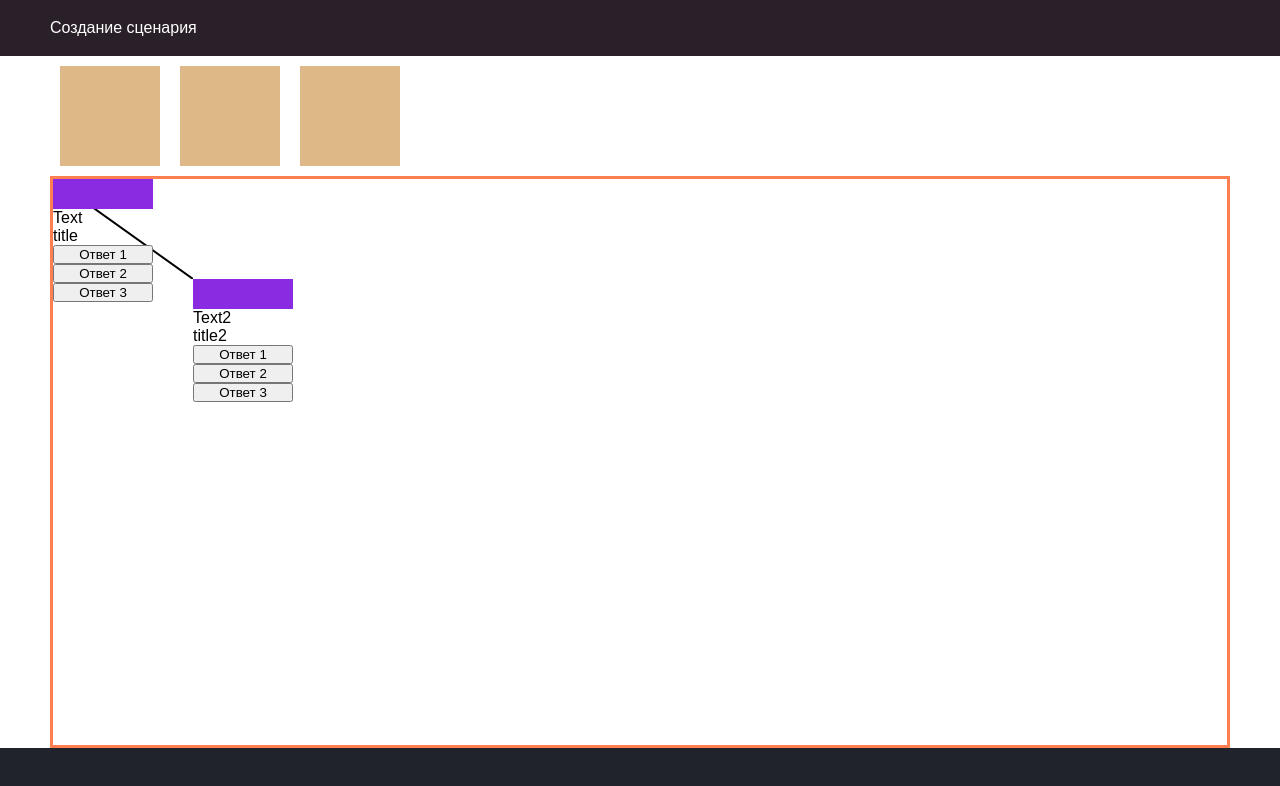
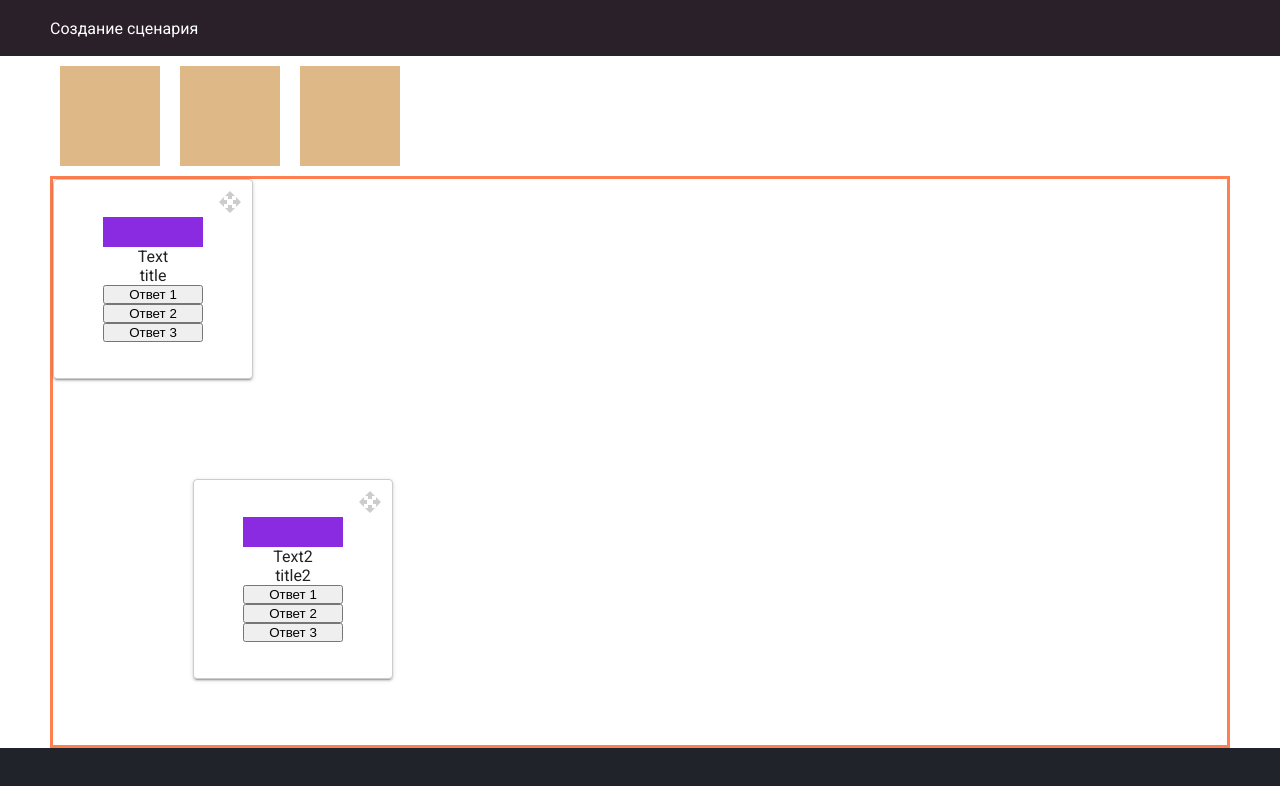
Before and after one commit to Alexandr32/SceneConstructor, an Angular app in the folder scene-constructor/: page / in a window 1280 px wide. Shown: the top 786 px of the page. Built offline with nearby package versions, Linux system fonts and the light colour scheme.

Commit message:
Флоат через ангуляр

```diff
--- a/scene-constructor/angular.json
+++ b/scene-constructor/angular.json
@@ -28,6 +28,7 @@
               "src/assets"
             ],
             "styles": [
+              "./node_modules/@angular/material/prebuilt-themes/deeppurple-amber.css",
               "src/styles.scss"
             ],
             "scripts": []
@@ -92,6 +93,7 @@
               "src/assets"
             ],
             "styles": [
+              "./node_modules/@angular/material/prebuilt-themes/deeppurple-amber.css",
               "src/styles.scss"
             ],
             "scripts": []
@@ -123,6 +125,7 @@
           }
         }
       }
-    }},
+    }
+  },
   "defaultProject": "scene-constructor"
 }
--- a/scene-constructor/package.json
+++ b/scene-constructor/package.json
@@ -12,10 +12,12 @@
   "private": true,
   "dependencies": {
     "@angular/animations": "~10.0.3",
+    "@angular/cdk": "^10.2.7",
     "@angular/common": "~10.0.3",
     "@angular/compiler": "~10.0.3",
     "@angular/core": "~10.0.3",
     "@angular/forms": "~10.0.3",
+    "@angular/material": "^10.2.7",
     "@angular/platform-browser": "~10.0.3",
     "@angular/platform-browser-dynamic": "~10.0.3",
     "@angular/router": "~10.0.3",
--- a/scene-constructor/src/app/editor/editor.component.html
+++ b/scene-constructor/src/app/editor/editor.component.html
@@ -1,21 +1,20 @@
 <div class="editor">
-  <div class="editor--control-panel">
-    <div class="editor--control"></div>
-    <div class="editor--control"></div>
-    <div class="editor--control"></div>
+  <div class="editor__control-panel">
+    <div class="editor__control"></div>
+    <div class="editor__control"></div>
+    <div class="editor__control"></div>
   </div>
 
-  <div class="editor--working-space"
-  (mousemove)="onmousemove($event)">
+  <div class="editor__working-space">
 
-    <app-svg-line
+
+    <!--<app-svg-line
       [pointOne]="scenes[0].coordinate"
       [pointTwo]="scenes[1].coordinate"
-    ></app-svg-line>
+    ></app-svg-line>-->
 
     <app-scene *ngFor="let scene of scenes"
                [scene]="scene"
-               [coordinate$]="coordinate$"
                (selectVariantScene)="selectVariant($event)"
     ></app-scene>
 
--- a/scene-constructor/src/app/editor/editor.component.ts
+++ b/scene-constructor/src/app/editor/editor.component.ts
@@ -10,8 +10,6 @@ import {Observable, of, Subject} from 'rxjs';
 export class EditorComponent implements OnInit {
 
   scenes: Scene[] = []
-
-  coordinate$ = new Subject<Coordinate>()
 
   constructor() {
     const scene1 = new Scene()
@@ -34,16 +32,6 @@ export class EditorComponent implements OnInit {
   ngOnInit() {
   }
 
-  onmousemove(event) {
-    const el = event.target as HTMLDivElement
-    if(el.classList.contains('editor--working-space')) {
-      const coordinate = new Coordinate()
-      coordinate.x = event.layerX
-      coordinate.y = event.layerY
-      this.coordinate$.next(coordinate)
-    }
-  }
-
   selectVariant(scene: Scene) {
     console.log(scene);
   }
--- a/scene-constructor/src/app/header/header.component.html
+++ b/scene-constructor/src/app/header/header.component.html
@@ -1 +1 @@
-<div class="header"><p class="header--content">Создание сценария</p></div>
+<div class="header"><p class="header__content">Создание сценария</p></div>
--- a/scene-constructor/src/app/scene/scene.component.html
+++ b/scene-constructor/src/app/scene/scene.component.html
@@ -1,19 +1,50 @@
-<div class="scene"
+<!--<div class="scene"
      [style.top.px]="scene.coordinate.y"
      [style.left.px]="scene.coordinate.x"
      (mousemove)="onmousedown($event)"
 >
-  <div class="scene--header"
+  <div class="scene&#45;&#45;header"
        (click)="onClick($event)"
-       [class.scene--header-drag]="isDrag">
+       [class.scene&#45;&#45;header-drag]="isDrag">
 
   </div>
   <div>{{scene.text}}</div>
   <div>{{scene.title}}</div>
 
-   <div class="scene--variants">
+   <div class="scene&#45;&#45;variants">
      <button (click)="selectVariant()">Ответ 1</button>
      <button (click)="selectVariant()">Ответ 2</button>
      <button (click)="selectVariant()">Ответ 3</button>
    </div>
+</div>-->
+
+<div class="scene__box"
+     cdkDrag
+     cdkDragBoundary=".editor__working-space"
+     [cdkDragFreeDragPosition]="dragPosition"
+     (cdkDragEnded)="onCdkDragDropped($event)">
+
+  <div>
+    <div class="scene__header"
+         (click)="onClick($event)"
+         [class.scene__header-drag]="false">
+    </div>
+    <div>{{scene.text}}</div>
+    <div>{{scene.title}}</div>
+
+    <div class="scene__variants">
+      <button (click)="selectVariant()">Ответ 1</button>
+      <button (click)="selectVariant()">Ответ 2</button>
+      <button (click)="selectVariant()">Ответ 3</button>
+    </div>
+  </div>
+
+
+
+  <div class="scene__box__bth-float" cdkDragHandle>
+    <svg width="24px" fill="currentColor" viewBox="0 0 24 24">
+      <path d="M10 9h4V6h3l-5-5-5 5h3v3zm-1 1H6V7l-5 5 5 5v-3h3v-4zm14 2l-5-5v3h-3v4h3v3l5-5zm-9 3h-4v3H7l5 5 5-5h-3v-3z"></path>
+      <path d="M0 0h24v24H0z" fill="none"></path>
+    </svg>
+  </div>
 </div>
--- a/scene-constructor/src/app/scene/scene.component.ts
+++ b/scene-constructor/src/app/scene/scene.component.ts
@@ -1,6 +1,7 @@
 import {Component, ElementRef, Input, OnInit, Output, ViewChild, EventEmitter} from '@angular/core';
 import {Coordinate, Scene} from '../models/scene-model';
 import {Observable, Subject} from 'rxjs';
+import {CdkDragDrop} from '@angular/cdk/drag-drop/drag-events';
 
 @Component({
   selector: 'app-scene',
@@ -12,13 +13,10 @@ export class SceneComponent implements OnInit {
   @Input()
   scene: Scene
 
-  @Input()
-  coordinate$ = new Subject<Coordinate>()
-
   @Output()
   selectVariantScene = new EventEmitter<Scene>()
 
-  isDrag = false
+  dragPosition = {x: 0, y: 0};
 
   @ViewChild("SceneElement", {static: false})
   sceneElement: ElementRef|undefined;
@@ -28,28 +26,38 @@ export class SceneComponent implements OnInit {
   }
 
   ngOnInit() {
-    this.coordinate$
-      .subscribe(coordinate => {
-      if(this.isDrag) {
-        this.scene.coordinate.x = coordinate.x
-        this.scene.coordinate.y = coordinate.y
-      }
-    })
+
+    this.dragPosition = {x: this.scene.coordinate.x, y: this.scene.coordinate.y};
+  }
+
+  onCdkDragDropped(event) {
+    console.log(event)
+    const element = event.source.getRootElement();
+    const boundingClientRect = element.getBoundingClientRect();
+    const parentPosition = this.getPosition(element);
+    const x = boundingClientRect.x - parentPosition.left
+    const y = boundingClientRect.y - parentPosition.top
+
+    this.scene.coordinate.x = x
+    this.scene.coordinate.y = y
+
+    console.log('x: ' + (boundingClientRect.x - parentPosition.left), 'y: ' +
+      (boundingClientRect.y - parentPosition.top));
   }
 
   onClick(event) {
-    this.isDrag = !this.isDrag
+
   }
 
-  onmousedown(event) {
-    if(this.isDrag) {
-      const coordinate = new Coordinate()
-      coordinate.x = event.x - 100
-      coordinate.y = event.y - 200
-
-      this.coordinate$.next(coordinate)
+  getPosition(el) {
+    let x = 0;
+    let y = 0;
+    while(el && !isNaN(el.offsetLeft) && !isNaN(el.offsetTop)) {
+      x += el.offsetLeft - el.scrollLeft;
+      y += el.offsetTop - el.scrollTop;
+      el = el.offsetParent;
     }
-    event.stopPropagation()
+    return { top: y, left: x };
   }
 
   selectVariant() {
--- a/scene-constructor/src/index.html
+++ b/scene-constructor/src/index.html
@@ -6,6 +6,8 @@
   <base href="/">
   <meta name="viewport" content="width=device-width, initial-scale=1">
   <link rel="icon" type="image/x-icon" href="favicon.ico">
+  <link href="https://fonts.googleapis.com/css?family=Roboto:300,400,500&display=swap" rel="stylesheet">
+  <link href="https://fonts.googleapis.com/icon?family=Material+Icons" rel="stylesheet">
 </head>
 <body>
   <app-root></app-root>
--- a/scene-constructor/src/styles.scss
+++ b/scene-constructor/src/styles.scss
@@ -9,6 +9,9 @@ html, body {
   font-family: Montserrat, sans-serif;
   height: 100%;
 }
+
+html, body { height: 100%; }
+body { margin: 0; font-family: Roboto, "Helvetica Neue", sans-serif; }
 
 /*button {
   padding: 0;
@@ -30,7 +33,7 @@ html, body {
   color: white;
 }
 
-.header--content {
+.header__content {
   width: 1000px;
   padding-left: $padding-body;
   padding-right: $padding-body;
@@ -79,18 +82,18 @@ html, body {
   flex-direction: column;
 }
 
-.editor--control-panel {
+.editor__control-panel {
   display: flex;
 }
 
-.editor--control {
+.editor__control {
   background-color: burlywood;
   width: 100px;
   height: 100px;
   margin: 10px;
 }
 
-.editor--working-space {
+.editor__working-space {
   position: relative;
   flex-grow: 1;
   height: 100%;
@@ -102,17 +105,54 @@ html, body {
   position: absolute;
 }
 
-.scene--header {
+.scene__header {
   background: blueviolet;
   width: 100px;
   height: 30px;
 }
 
-.scene--header-drag {
+.scene__header-drag {
   border: dashed black;
 }
 
-.scene--variants {
+.scene__variants {
   display: flex;
   flex-direction: column;
 }
+
+.scene__box {
+  width: 200px;
+  height: 200px;
+  padding: 10px;
+  box-sizing: border-box;
+  border: solid 1px #ccc;
+  color: rgba(0, 0, 0, 0.87);
+  display: flex;
+  justify-content: center;
+  align-items: center;
+  text-align: center;
+  background: #fff;
+  border-radius: 4px;
+  position: relative;
+  z-index: 1;
+  transition: box-shadow 200ms cubic-bezier(0, 0, 0.2, 1);
+  box-shadow: 0 3px 1px -2px rgba(0, 0, 0, 0.2),
+  0 2px 2px 0 rgba(0, 0, 0, 0.14),
+  0 1px 5px 0 rgba(0, 0, 0, 0.12);
+}
+
+.scene__box:active {
+  box-shadow: 0 5px 5px -3px rgba(0, 0, 0, 0.2),
+  0 8px 10px 1px rgba(0, 0, 0, 0.14),
+  0 3px 14px 2px rgba(0, 0, 0, 0.12);
+}
+
+.scene__box__bth-float {
+  position: absolute;
+  top: 10px;
+  right: 10px;
+  color: #ccc;
+  cursor: move;
+  width: 24px;
+  height: 24px;
+}
```
Also changed, not shown: scene-constructor/src/app/app.module.ts (+8 -4 lines), 1 other file (tests, documents, lock files or other folders).
